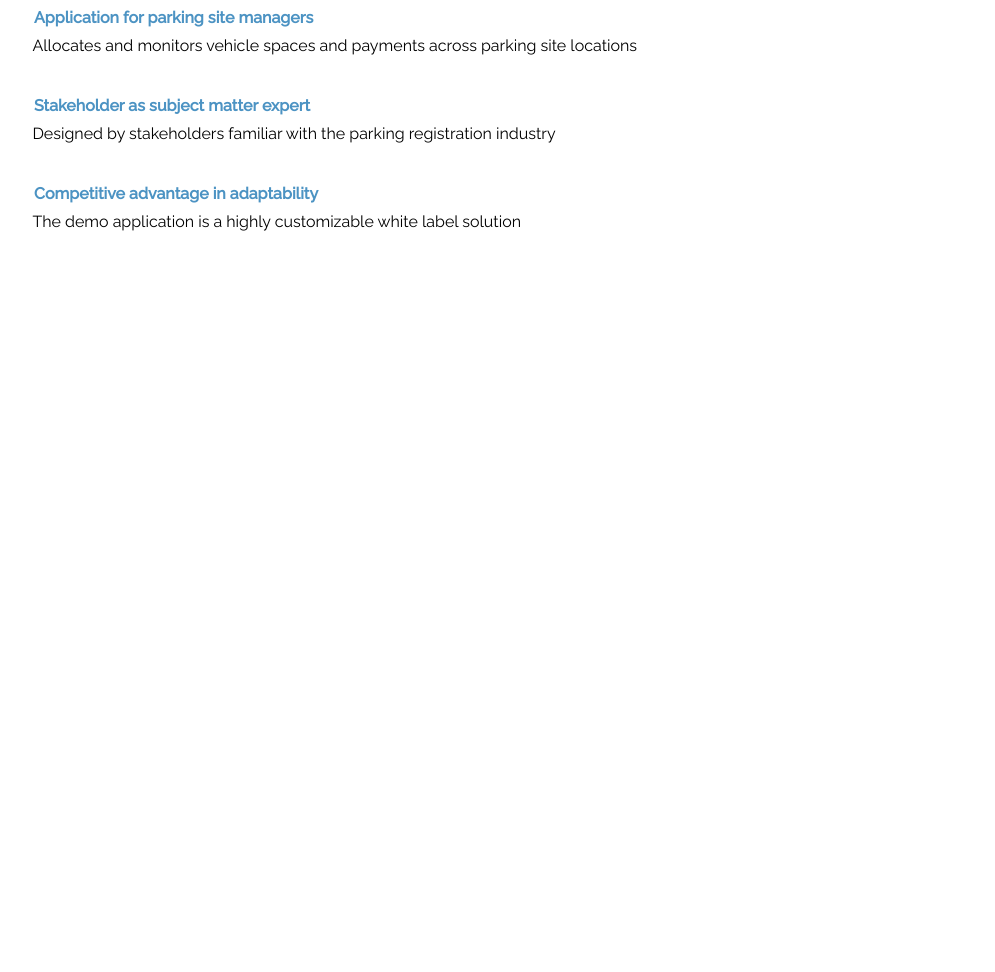
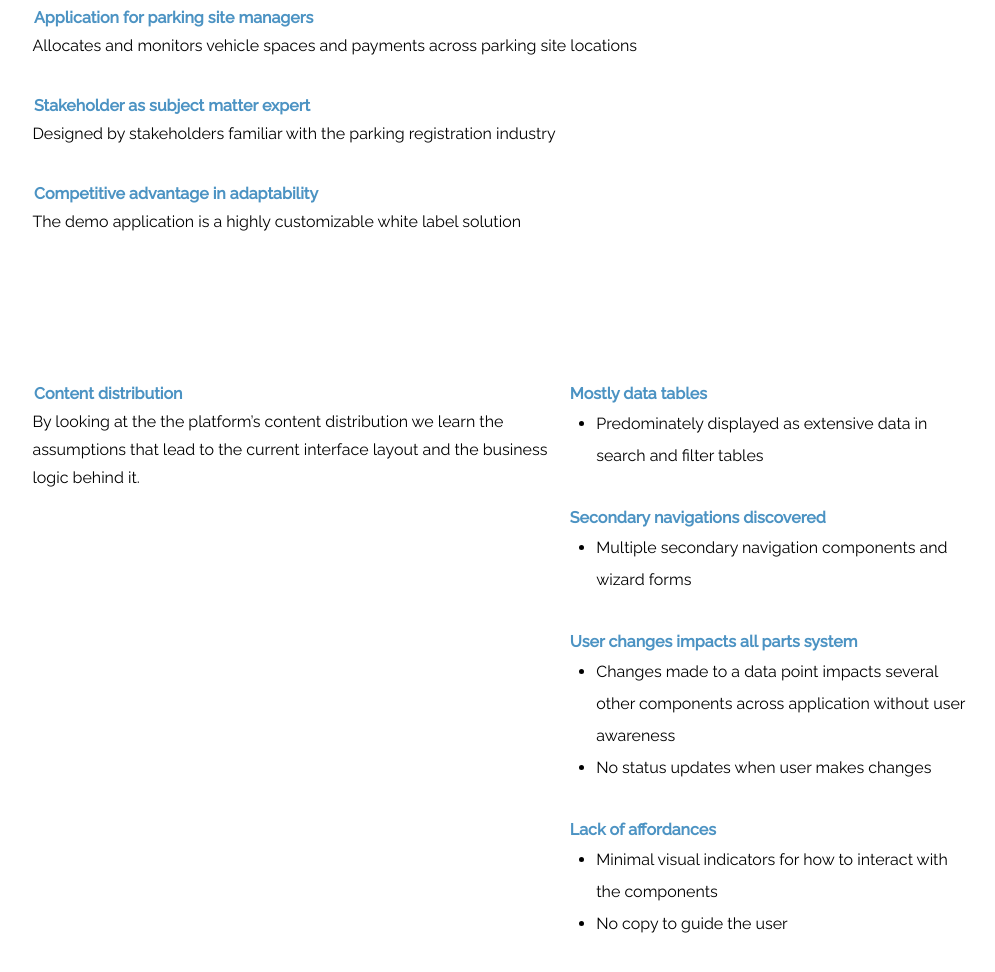
Before and after one commit to 1shristi/1shristi.github.io, a plain HTML site: page revamping-the-dashboard.html in a window 1280 px wide. Shown: the part 1238-2210 px from the top of the page, without its empty margins (259-1254 px from the left). Before the commit the page ends 1538 px from the top, so only its background shows below. Drawn offline with Linux system fonts and the light colour scheme.

Commit message:
Add text for next section

```diff
--- a/revamping-the-dashboard.html
+++ b/revamping-the-dashboard.html
@@ -52,7 +52,7 @@
           <h3 class="subtitle text-right">for a client’s parking site management application</h3>
         </div>
 
-        <section class="flex flex-column font-secondary">
+        <section id="overview" class="flex flex-column font-secondary mb-20">
           <div class="flex banner-container section-1-banner mb-20">
             <div class="image-copy">
               <span class="image-title">Demo application is ready but visually lacking</span>
@@ -103,6 +103,46 @@
             </div>
           </div>
         </section>
+
+        <section id="business-logic" class="flex font-secondary">
+          <div class="flex flex-column">
+            <div class="block-copy">
+              <span class="block-title">Content distribution</span>
+              <p class="block-text">By looking at the the platform’s content distribution we learn the assumptions that lead to the current interface layout and the business logic behind it.</p>
+            </div>
+          </div>
+          <div class="flex flex-column">
+            <div class="block-copy">
+              <span class="block-title">Mostly data tables</span>
+              <ul>
+                <li>Predominately displayed as extensive data in search and filter tables</li>
+              </ul>
+            </div>
+
+            <div class="block-copy">
+              <span class="block-title">Secondary navigations discovered</span>
+              <ul>
+                <li>Multiple secondary navigation components and wizard forms</li>
+              </ul>
+            </div>
+
+            <div class="block-copy">
+              <span class="block-title">User changes impacts all parts system</span>
+              <ul>
+                <li>Changes made to a data point impacts several other components across application without user awareness</li>
+                <li>No status updates when user makes changes</li>
+              </ul>
+            </div>
+
+            <div class="block-copy">
+              <span class="block-title">Lack of affordances</span>
+              <ul>
+                <li>Minimal visual indicators for how to interact with the components</li>
+                <li>No copy to guide the user</li>
+              </ul>
+            </div>
+          </div>
+        </section>
       </section>
     </section>
   </body>
```
